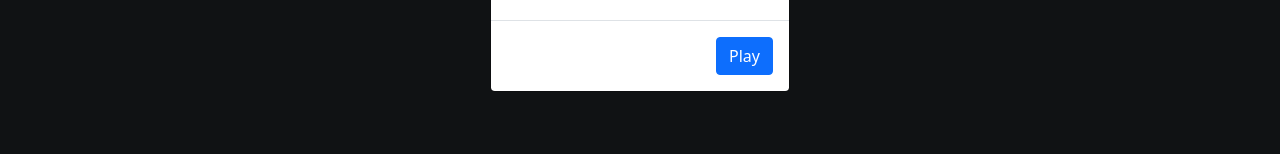
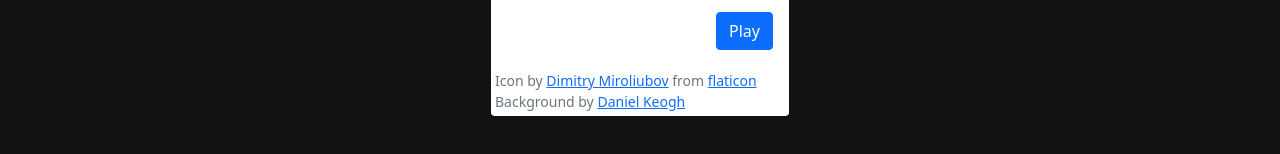
Before and after one commit to gkatrasnik/where-is-waldo, a React (Create React App) app: page / in a window 1280 px wide. Shown: the part 470-624 px from the top of the page. Built offline with nearby package versions, Linux system fonts and the light colour scheme.

Commit message:
credits added to start modal

```diff
--- a/src/components/StartModal.js
+++ b/src/components/StartModal.js
@@ -46,6 +46,28 @@ const StartModal = (props) => {
           </Button>
         </Modal.Footer>
       </Form>
+      <div className="text-muted form-text ms-1">
+        Icon by{" "}
+        <a
+          href="https://www.flaticon.com/authors/dimitry-miroliubov"
+          title="Dimitry Miroliubov"
+        >
+          Dimitry Miroliubov
+        </a>{" "}
+        from{" "}
+        <a href="https://www.flaticon.com/" title="Flaticon">
+          flaticon
+        </a>
+      </div>
+      <div className="text-muted form-text m-1 mt-0">
+        Background by{" "}
+        <a
+          href="https://www.instagram.com/danielkeoghart/"
+          title="Daniel Keogh"
+        >
+          Daniel Keogh
+        </a>
+      </div>
     </Modal>
   );
 };
```
Also changed, not shown: public/manifest.json.
